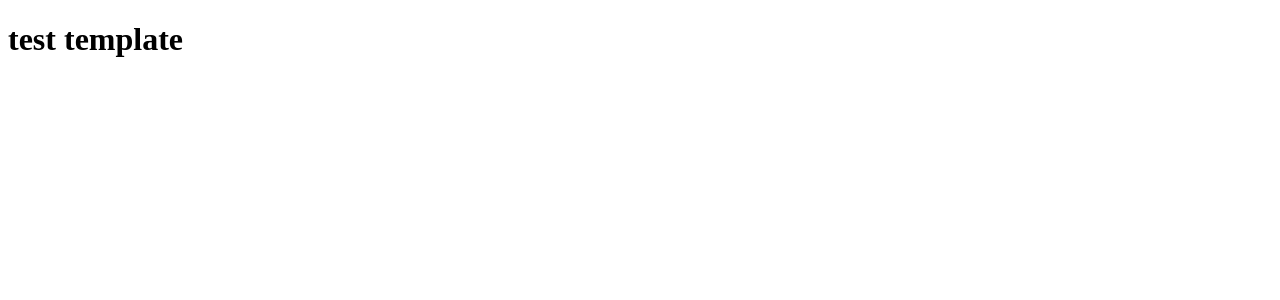
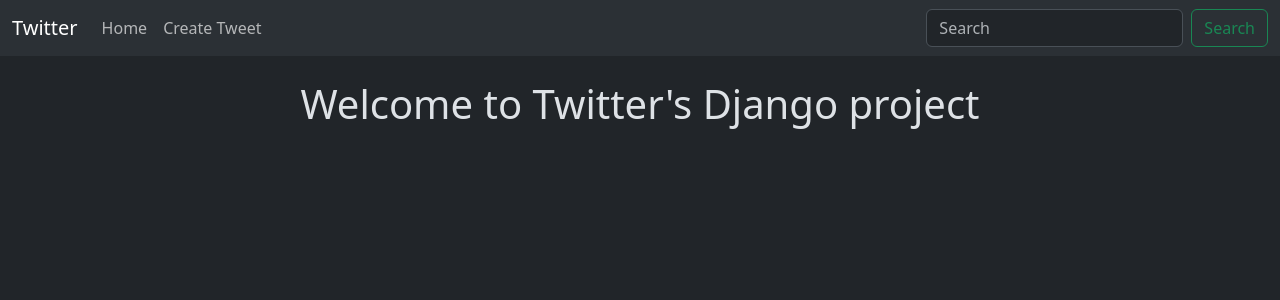
Before and after one commit to nozibuddowla/twitter_clone_django, a Django app: page /tweets/ in a window 1280 px wide. Shown: the top 300 px of the page. Run offline with Django 5.2, Linux system fonts and the light colour scheme.

Commit message:
add layout component

```diff
--- /dev/null
+++ b/twitter_clone/templates/layout.html
@@ -0,0 +1,38 @@
+{% load static %}
+<!DOCTYPE html>
+<html lang="en">
+<head>
+    <meta charset="UTF-8">
+    <meta name="viewport" content="width=device-width, initial-scale=1.0">
+    <title> {% block title %} Md Nozib Ud Dowla {% endblock %} </title>
+    <link href="https://cdn.jsdelivr.net/npm/bootstrap@5.3.3/dist/css/bootstrap.min.css" rel="stylesheet">
+</head>
+<body data-bs-theme="dark">
+    <nav class="navbar navbar-expand-lg bg-body-tertiary">
+        <div class="container-fluid">
+            <a class="navbar-brand" href="#">Twitter</a>
+            <button class="navbar-toggler" type="button" data-bs-toggle="collapse" data-bs-target="#navbarNav" aria-controls="navbarNav" aria-expanded="false" aria-label="Toggle navigation">
+                <span class="navbar-toggler-icon"></span>
+            </button>
+            <div class="collapse navbar-collapse" id="navbarNav">
+                <ul class="navbar-nav me-auto mb-2 mb-lg-0">
+                    <li class="nav-item">
+                        <a class="nav-link" href="#">Home</a>
+                    </li>
+                    <li class="nav-item">
+                        <a class="nav-link" href="#">Create Tweet</a>
+                    </li>
+                </ul>
+                <form class="d-flex" role="search">
+                    <input class="form-control me-2" type="search" placeholder="Search" aria-label="Search">
+                    <button class="btn btn-outline-success" type="submit">Search</button>
+                </form>
+            </div>
+        </div>
+    </nav>
+    <div class="container">
+        {% block content %}
+        {% endblock %}
+    </div>
+</body>
+</html>
--- a/twitter_clone/tweets/templates/index.html
+++ b/twitter_clone/tweets/templates/index.html
@@ -1,12 +1,9 @@
-<!DOCTYPE html>
-<html lang="en">
-<head>
-    <meta charset="UTF-8">
-    <meta name="viewport" content="width=device-width, initial-scale=1.0">
-    <title>Document</title>
+{% extends "layout.html" %}
 
-</head>
-<body>
-    <h1>test template</h1>
-</body>
-</html>
+{% block title %}
+Home / Twitter
+{% endblock %}
+
+{% block content %}
+<h1 class="text-center mt-4">Welcome to Twitter's Django project</h1>
+{% endblock content %}
```
